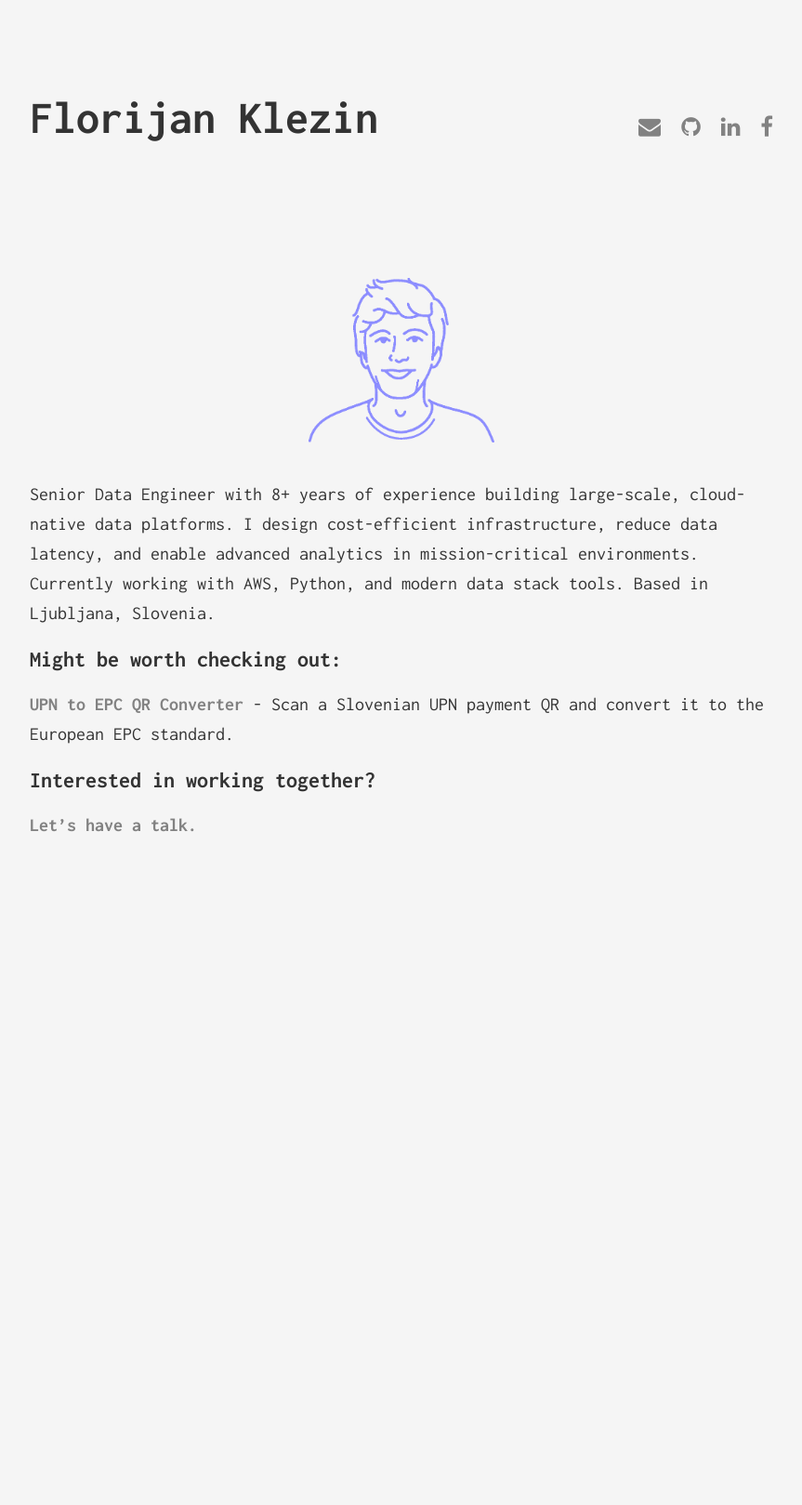
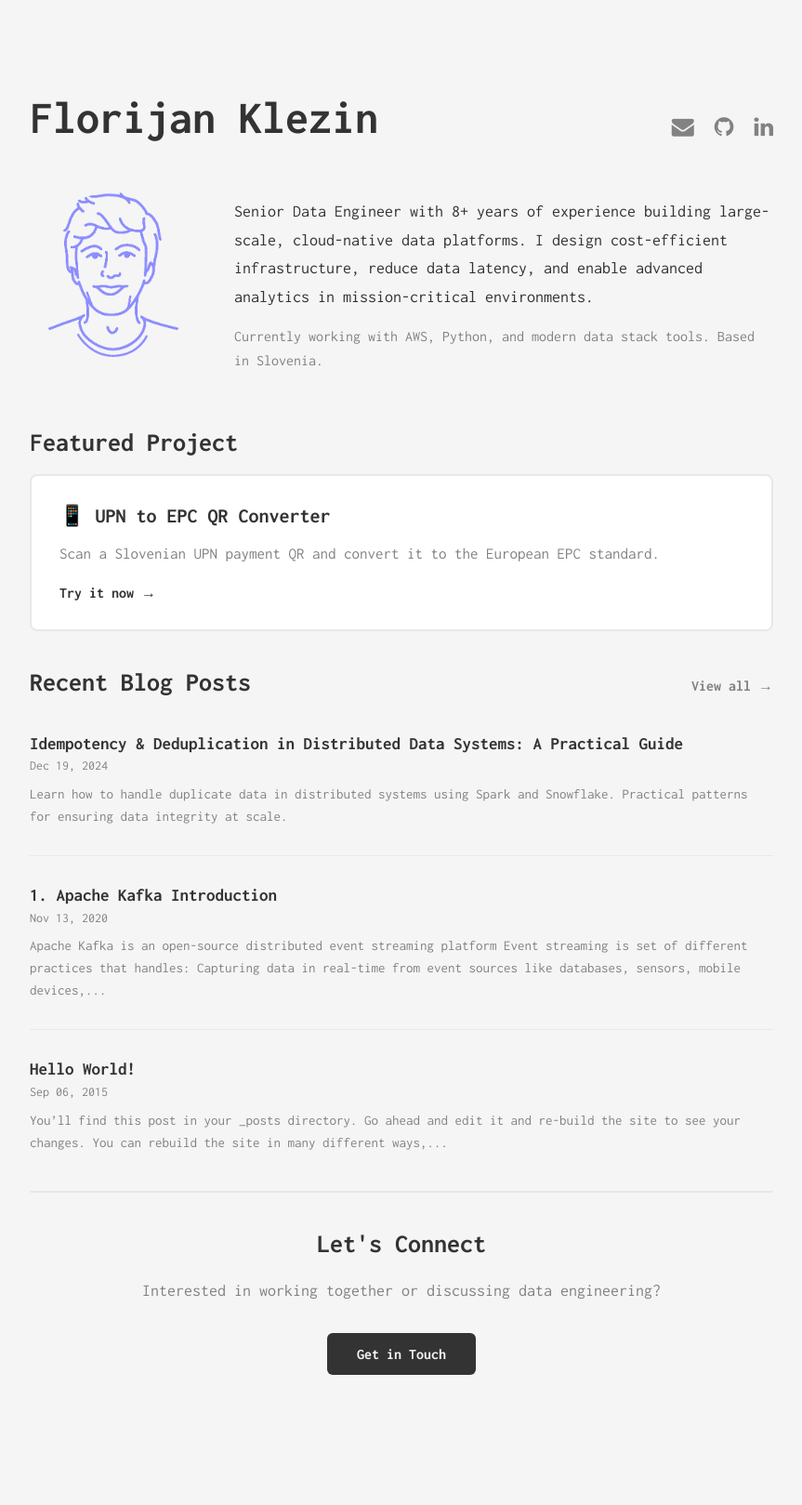
Before and after one commit to fklezin/fklezin.github.io, a Jekyll site: the page built from index.md, in a window 1280 px wide. Shown: the whole page at 93% size, without its empty margins (208-1071 px from the left). Built offline with Jekyll 4.4.1, drawn with Linux system fonts in a browser that asks for light colours; before the commit the page ends 1004 px from its top, so only the background shows below that.

Commit message:
Redesign home page with modern layout and improved styling
- Add new home page design with hero section, featured project card, and blog posts
- Create responsive _home.scss stylesheet with mobile-first design
- Update index.md to use new structured layout with sections
- Add blog post excerpts to home page (max 30 words)
- Update LinkedIn URL to shorter format (fklezin)
- Remove Facebook social icon
- Replace target emoji with mobile phone emoji in Featured Project
- Hide h1 title on pages without titles (conditional rendering)
- Reduce spacing throughout for tighter, more compact layout
- Increase desktop width from 800px to 960px
- Optimize gaps and padding for better visual hierarchy
- Ensure full responsive design for mobile, tablet, and desktop

```diff
--- a/_config.yml
+++ b/_config.yml
@@ -9,11 +9,8 @@ url: "https://fklezin.github.io" # the base hostname & protocol for your site
 author:
   fullname: Florijan Klezin
   mail: klezin.florijan95@gmail.com
-  linkedin: https://www.linkedin.com/in/florijan-klezin-72204910b/
+  linkedin: https://www.linkedin.com/in/fklezin/
   github: fklezin
-  facebook: https://www.facebook.com/florijan.klezin
-  #instagram : https://www.instagram.com/fklezin/
-  # disqus: your_disqus_forum_shortname
 
 google_analytics: 'G-6DTGKS52EV'
 
--- a/_layouts/page.html
+++ b/_layouts/page.html
@@ -1,7 +1,9 @@
 ---
 layout: default
 ---
-{% include page/title.html %}
+{% if page.title and page.title != "" %}
+  {% include page/title.html %}
+{% endif %}
 
 {{ content }}
 
--- /dev/null
+++ b/_sass/_home.scss
@@ -0,0 +1,337 @@
+/* =Home Page Styles */
+
+.home-container {
+  max-width: 960px;
+  margin: 0 auto;
+}
+
+/* Hero Section */
+.hero-section {
+  margin-bottom: 40px;
+  padding: 20px 0;
+}
+
+.hero-content {
+  display: flex;
+  align-items: center;
+  gap: 40px;
+}
+
+.hero-avatar {
+  width: 180px;
+  height: 180px;
+  border-radius: 50%;
+  object-fit: cover;
+  flex-shrink: 0;
+  margin: 0;
+}
+
+.hero-text {
+  flex: 1;
+}
+
+.hero-bio {
+  font-size: 18px;
+  line-height: 1.7;
+  margin-bottom: 15px;
+  color: $iron;
+}
+
+.hero-location {
+  font-size: 16px;
+  line-height: 1.6;
+  color: $cloudy;
+  margin: 0;
+}
+
+/* Section Styles */
+.section-title {
+  font-size: 28px;
+  font-weight: 700;
+  color: $iron;
+  margin-bottom: 20px;
+  margin-top: 0;
+}
+
+.section-header {
+  display: flex;
+  justify-content: space-between;
+  align-items: baseline;
+  margin-bottom: 20px;
+}
+
+.view-all-link {
+  font-size: 16px;
+  color: $cloudy;
+  font-weight: 600;
+  text-decoration: none;
+  transition: color 0.2s ease;
+
+  &:hover {
+    color: $iron;
+  }
+}
+
+/* Featured Section */
+.featured-section {
+  margin-bottom: 40px;
+}
+
+.featured-card {
+  background: white;
+  border: 2px solid #e8e8e8;
+  border-radius: 8px;
+  padding: 30px;
+  transition: transform 0.2s ease, box-shadow 0.2s ease;
+
+  &:hover {
+    transform: translateY(-2px);
+    box-shadow: 0 4px 12px rgba(0, 0, 0, 0.08);
+  }
+}
+
+.featured-title {
+  font-size: 22px;
+  font-weight: 700;
+  color: $iron;
+  margin: 0 0 15px 0;
+}
+
+.featured-description {
+  font-size: 17px;
+  line-height: 1.6;
+  color: $cloudy;
+  margin: 0 0 20px 0;
+}
+
+.featured-link {
+  display: inline-block;
+  font-size: 16px;
+  font-weight: 600;
+  color: $iron;
+  text-decoration: none;
+  transition: transform 0.2s ease;
+
+  &:hover {
+    transform: translateX(4px);
+  }
+}
+
+/* Blog Section */
+.blog-section {
+  margin-bottom: 40px;
+}
+
+.post-list {
+  list-style: none;
+  padding: 0;
+  margin: 0;
+}
+
+.post-item {
+  margin-bottom: 30px;
+  border-bottom: 1px solid #e8e8e8;
+  padding-bottom: 30px;
+
+  &:last-child {
+    border-bottom: none;
+    padding-bottom: 0;
+    margin-bottom: 0;
+  }
+}
+
+.post-link {
+  display: block;
+  text-decoration: none;
+  transition: all 0.2s ease;
+
+  &:hover {
+    opacity: 0.7;
+  }
+}
+
+.post-content {
+  display: flex;
+  flex-direction: column;
+  gap: 2px;
+}
+
+.post-title {
+  font-size: 19px;
+  font-weight: 600;
+  color: $iron;
+  line-height: 1.3;
+  margin: 0;
+}
+
+.post-date {
+  font-size: 14px;
+  color: $cloudy;
+  font-weight: 400;
+  margin: 0;
+  line-height: 1.4;
+}
+
+.post-excerpt {
+  font-size: 15px;
+  line-height: 1.6;
+  color: $cloudy;
+  margin: 0;
+  padding-top: 6px;
+  font-weight: 400;
+}
+
+/* Contact Section */
+.contact-section {
+  text-align: center;
+  padding: 40px 0;
+  margin-top: 30px;
+  border-top: 2px solid #e8e8e8;
+}
+
+.contact-text {
+  font-size: 18px;
+  color: $cloudy;
+  margin-bottom: 30px;
+}
+
+.contact-button {
+  display: inline-block;
+  padding: 14px 32px;
+  background-color: $iron;
+  color: $dorian;
+  font-size: 16px;
+  font-weight: 600;
+  text-decoration: none;
+  border-radius: 6px;
+  transition: transform 0.2s ease, box-shadow 0.2s ease;
+
+  &:hover {
+    transform: translateY(-2px);
+    box-shadow: 0 4px 12px rgba(0, 0, 0, 0.15);
+  }
+}
+
+/* Mobile Responsive */
+@media (max-width: 800px) {
+  .home-container {
+    padding: 0 20px;
+  }
+
+  .hero-section {
+    margin-bottom: 30px;
+    padding: 15px 0;
+  }
+
+  .hero-content {
+    flex-direction: column;
+    text-align: center;
+    gap: 25px;
+  }
+
+  .hero-avatar {
+    width: 140px;
+    height: 140px;
+  }
+
+  .hero-bio {
+    font-size: 16px;
+    line-height: 1.6;
+  }
+
+  .hero-location {
+    font-size: 15px;
+  }
+
+  .section-title {
+    font-size: 24px;
+    margin-bottom: 20px;
+  }
+
+  .section-header {
+    flex-direction: column;
+    align-items: flex-start;
+    gap: 10px;
+    margin-bottom: 20px;
+  }
+
+  .view-all-link {
+    font-size: 15px;
+  }
+
+  .featured-section {
+    margin-bottom: 30px;
+  }
+
+  .featured-card {
+    padding: 25px 20px;
+  }
+
+  .featured-title {
+    font-size: 20px;
+  }
+
+  .featured-description {
+    font-size: 16px;
+  }
+
+  .blog-section {
+    margin-bottom: 30px;
+  }
+
+  .post-item {
+    margin-bottom: 25px;
+    padding-bottom: 25px;
+  }
+
+  .post-title {
+    font-size: 17px;
+  }
+
+  .post-date {
+    font-size: 13px;
+  }
+
+  .post-excerpt {
+    font-size: 14px;
+    line-height: 1.5;
+  }
+
+  .contact-section {
+    padding: 30px 0;
+    margin-top: 25px;
+  }
+
+  .contact-text {
+    font-size: 16px;
+    margin-bottom: 25px;
+  }
+
+  .contact-button {
+    padding: 12px 28px;
+    font-size: 15px;
+  }
+}
+
+@media (max-width: 500px) {
+  .hero-avatar {
+    width: 120px;
+    height: 120px;
+  }
+
+  .section-title {
+    font-size: 22px;
+  }
+
+  .featured-card {
+    padding: 20px 18px;
+  }
+
+  .post-title {
+    font-size: 16px;
+  }
+
+  .post-excerpt {
+    font-size: 14px;
+  }
+}
--- a/css/main.scss
+++ b/css/main.scss
@@ -13,5 +13,6 @@ $cloudy: #828282;
 @import
     "mixins",
     "default",
-    "404"
+    "404",
+    "home"
 ;
--- a/index.md
+++ b/index.md
@@ -5,15 +5,51 @@ subtitle:
 permalink:
 ---
 
-![avatar-florijan](/assets/images/florijan.png){:class="img-responsive" :height="200px": width="200px"}
+<div class="home-container">
+  <section class="hero-section">
+    <div class="hero-content">
+      <img src="/assets/images/florijan.png" alt="Florijan Klezin" class="hero-avatar">
+      <div class="hero-text">
+        <p class="hero-bio">Senior Data Engineer with 8+ years of experience building large-scale, cloud-native data platforms. I design cost-efficient infrastructure, reduce data latency, and enable advanced analytics in mission-critical environments.</p>
+        <p class="hero-location">Currently working with AWS, Python, and modern data stack tools. Based in Slovenia.</p>
+      </div>
+    </div>
+  </section>
 
-Senior Data Engineer with 8+ years of experience building large-scale, cloud-native data platforms. I design cost-efficient infrastructure, reduce data latency, and enable advanced analytics in mission-critical environments. Currently working with AWS, Python, and modern data stack tools. Based in Ljubljana, Slovenia. <br/>
+  <section class="featured-section">
+    <h2 class="section-title">Featured Project</h2>
+    <div class="featured-card">
+      <h3 class="featured-title">📱 UPN to EPC QR Converter</h3>
+      <p class="featured-description">Scan a Slovenian UPN payment QR and convert it to the European EPC standard.</p>
+      <a href="/qr.upn/" class="featured-link">Try it now →</a>
+    </div>
+  </section>
 
-<!--<b>Welcome to my personal page!</b>-->
+  <section class="blog-section">
+    <div class="section-header">
+      <h2 class="section-title">Recent Blog Posts</h2>
+      <a href="/blog.html" class="view-all-link">View all →</a>
+    </div>
+    <ul class="post-list">
+      {% for post in site.posts limit:5 %}
+        <li class="post-item">
+          <a href="{{ post.url | prepend: site.baseurl }}" class="post-link">
+            <div class="post-content">
+              <span class="post-title">{{ post.title }}</span>
+              <span class="post-date">{{ post.date | date: "%b %d, %Y" }}</span>
+              {% if post.excerpt %}
+                <p class="post-excerpt">{{ post.excerpt | strip_html | truncatewords: 30 }}</p>
+              {% endif %}
+            </div>
+          </a>
+        </li>
+      {% endfor %}
+    </ul>
+  </section>
 
-## Might be worth checking out:
-
-**[UPN to EPC QR Converter](/qr.upn/)** - Scan a Slovenian UPN payment QR and convert it to the European EPC standard.
-
-## Interested in working together?
-[Let's have a talk.](mailto:klezin.florijan95@gmail.com)
+  <section class="contact-section">
+    <h2 class="section-title">Let's Connect</h2>
+    <p class="contact-text">Interested in working together or discussing data engineering?</p>
+    <a href="mailto:klezin.florijan95@gmail.com" class="contact-button">Get in Touch</a>
+  </section>
+</div>
```
